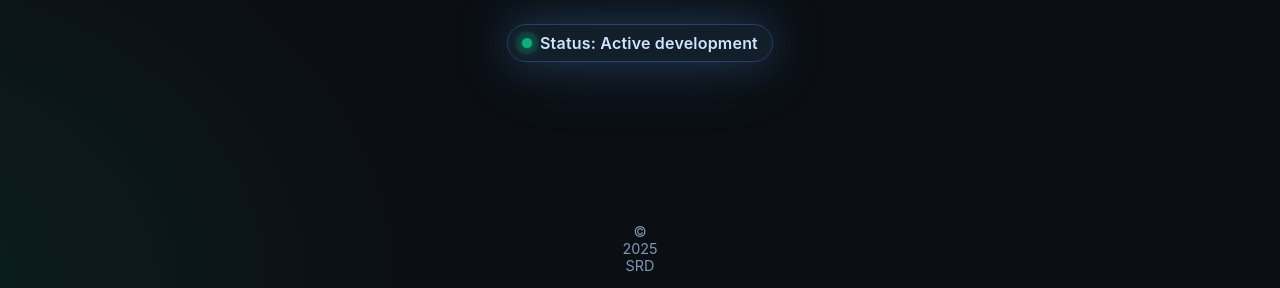
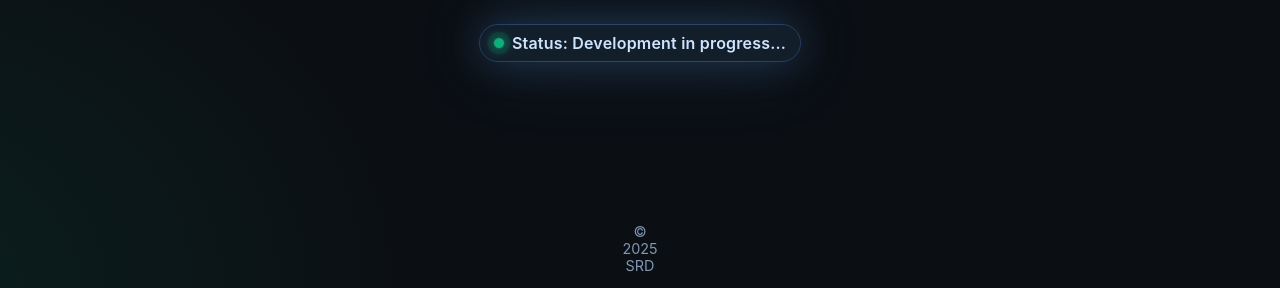
Before and after one commit to AryanDubey2025/srd.exchange, a plain HTML site: page index.html in a window 1280 px wide. Shown: the part 512-800 px from the top of the page. Drawn offline with Linux system fonts and the light colour scheme; files whose address does not match are found by name.

Commit message:
Update index.html

```diff
--- a/index.html
+++ b/index.html
@@ -119,10 +119,11 @@
   <main class="wrap" role="main">
     <div class="logo" aria-hidden="true">
       <img src="assets/logo.svg" alt="SRD Logo">
+
     </div>
     <h1>Coming&nbsp;Soon</h1>
     <p class="sub">We&apos;re crafting something clean and fast in the dark. This page is ultra‑light, responsive, and ready for GitHub Pages.</p>
-    <span class="pill"><span class="dot" aria-hidden="true"></span> Status: Active development</span>
+    <span class="pill"><span class="dot" aria-hidden="true"></span> Status: Development in progress... </span>
   </main>
   <footer>© <span id="yr"></span> SRD</footer>
   <script>
```
